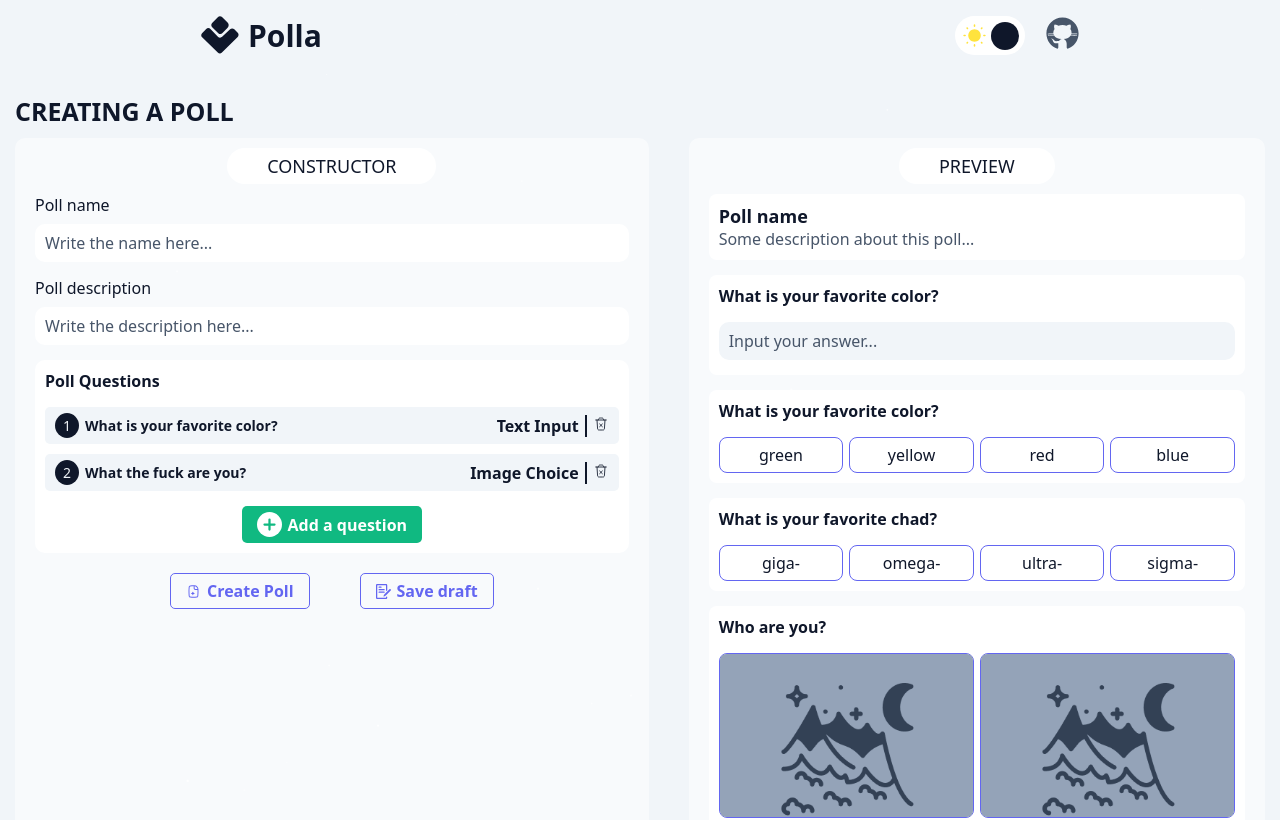
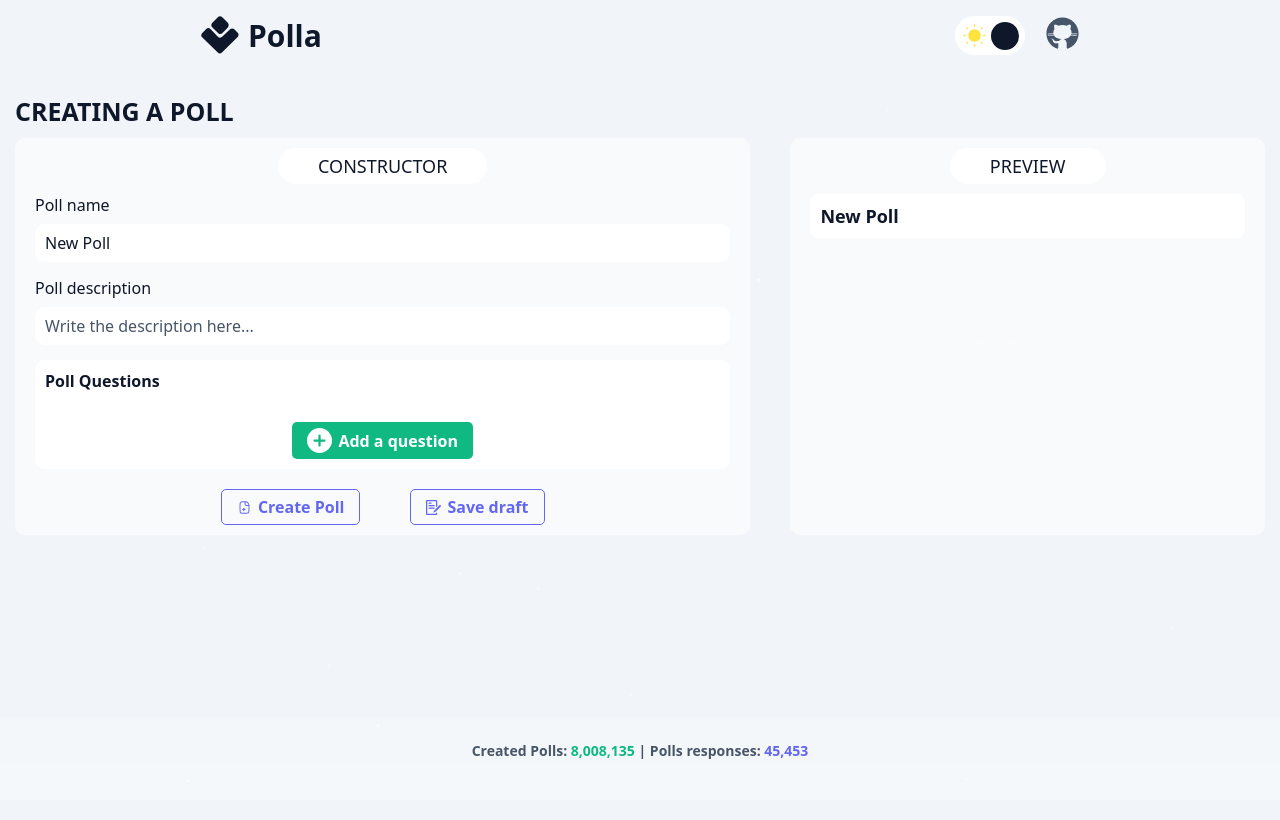
Before and after one commit to DanilaMusaev/Polla-frontend, a Nuxt app: page /create in a window 1280 px wide. Shown: the top 820 px of the page. Built offline with nearby package versions, Linux system fonts and the light colour scheme.

Commit message:
Full connection of the constructor and preview states

```diff
--- a/app/components/domain/create/Constructor.vue
+++ b/app/components/domain/create/Constructor.vue
@@ -1,5 +1,6 @@
 <script setup lang="ts">
 const {isOpen, open, close} = useModal();
+const {poll, addQuestion, updatePoll} = usePollState();
 </script>
 
 <template>
@@ -9,19 +10,18 @@ const {isOpen, open, close} = useModal();
             <p class="constructor__input-property-name">
                 Poll name
             </p>
-            <UiMyInput type="text" placeholder="Write the name here..." custom-class="constructor__input-elem"/>
+            <UiMyInput :model-value="poll.title" @update:model-value="(value) => updatePoll({title: value.toString()})" type="text" placeholder="Write the name here..." custom-class="constructor__input-elem"/>
         </div>
         <div class="constructor__input-property">
             <p class="constructor__input-property-name">
                 Poll description
             </p>
-            <UiMyInput type="text" placeholder="Write the description here..." custom-class="constructor__input-elem"/>
+            <UiMyInput :model-value="poll.description" @update:model-value="(value) => updatePoll({description: value.toString()})" type="text" placeholder="Write the description here..." custom-class="constructor__input-elem"/>
         </div>
         <div class="constructor__questions">
             <p class="constructor__questions-notation">Poll Questions</p>
             <ul class="constructor__question-list">
-                <DomainCreateQuestionItem :order="1" text="What is your favorite color?" type="TEXT" />
-                <DomainCreateQuestionItem :order="2" text="What the fuck are you?" type="IMAGE_CHOICE" />
+                <DomainCreateQuestionItem v-for="question in poll.questions" :order="question.order" :text="question.text" :type="question.type" />
             </ul>
             <UiMyButton class="constructor__questions-add-btn" icon="plus" :icon-with-round="true" @click="open">Add a question</UiMyButton>
         </div>
@@ -29,7 +29,7 @@ const {isOpen, open, close} = useModal();
             <UiMyButton btn-type="bordered" icon="add-file">Create Poll</UiMyButton>
             <UiMyButton btn-type="bordered" icon="draft">Save draft</UiMyButton>
         </div>
-    <ModalsCreateQuestionModal v-if="isOpen" :is-show-modal="isOpen" @close="close" @create="(question) => console.log(question)" />
+    <ModalsCreateQuestionModal v-if="isOpen" :is-show-modal="isOpen" @close="close" @create="(question) => addQuestion(question)" />
     </div>
 </template>
 
--- a/app/components/domain/create/Preview.vue
+++ b/app/components/domain/create/Preview.vue
@@ -1,63 +1,20 @@
 <script setup lang="ts">
-import type { QuestionFromApi } from '~/api/types/poll.api-type';
-
-const QUESTIONS_TEST: Omit<QuestionFromApi, 'pollId'>[] = [
-    {
-        id: '1314sdaf234',
-        type: 'TEXT',
-        text: 'What is your favorite color?',
-        order: 1,
-    },
-    {
-        id: '124141',
-        type: 'SINGLE_CHOICE',
-        text: 'What is your favorite color?',
-        order: 2,
-        options: ['green', 'yellow', 'red', 'blue'],
-    },
-    {
-        id: '879568765',
-        type: 'MULTIPLE_CHOICE',
-        text: 'What is your favorite chad?',
-        order: 3,
-        options: ['giga-', 'omega-', 'ultra-', 'sigma-'],
-    },
-    {
-        id: '21879huasjh24',
-        type: 'IMAGE_CHOICE',
-        text: 'Who are you?',
-        order: 4,
-        options: [
-            '/uploads/suchka.png',
-            '/uploads/glotter.png',
-            '/uploads/mashina.png',
-            '/uploads/lox.png',
-        ],
-    },
-];
-// Test var
-const answers = reactive<Record<string, any>>({});
-
-const handleAnswerChange = (value: any, questionId: string) => {
-    answers[questionId] = value;
-};
+const { poll } = usePollState();
 </script>
 
 <template>
     <div class="preview">
         <h3 class="preview__title block-title">Preview</h3>
         <div class="preview__name-desc-wrapper">
-            <p class="preview__name">Poll name</p>
-            <p class="preview__desc">Some description about this poll...</p>
+            <p class="preview__name">{{ poll.title }}</p>
+            <p v-if="poll.description" class="preview__desc">{{ poll.description }}</p>
         </div>
         <div class="preview__questions-list">
-            <DomainCommonQuestion
-                v-for="question in QUESTIONS_TEST"
-                :question="question"
-                v-model:model-value="answers[question.id]"
-                @update:model-value="
-                    (value) => handleAnswerChange(value, question.id)
-                "
+            <UiQuestionMockQuestion
+                v-for="question in poll.questions"
+                :text="question.text"
+                :type="question.type"
+                :options="question.options"
             />
         </div>
     </div>
--- a/app/components/modals/CreateQuestionModal.vue
+++ b/app/components/modals/CreateQuestionModal.vue
@@ -4,7 +4,7 @@ interface Props {
 }
 interface Emits {
     (e: 'close'): void;
-    (e: 'create', question: Partial<Question>): void;
+    (e: 'create', question: Omit<Question, 'order'>): void;
 }
 const props = defineProps<Props>();
 const emit = defineEmits<Emits>();
@@ -50,7 +50,11 @@ const prevStep = () => {
 };
 
 const createQuestion = () => {
-    emit('create', { ...questionInfo });
+    try {
+        emit('create', prepareQuestionForCreation(questionInfo));
+    } catch (err) {
+        alert(`How?!!, error: ${err}`); // Need add notification component to show error/other notifications
+    }
     modalClose();
 };
 
--- a/app/components/ui/question/MockQuestion.vue
+++ b/app/components/ui/question/MockQuestion.vue
@@ -6,6 +6,8 @@ import Text from './mock/Text.vue';
 
 interface Props {
     type: QuestionTypes;
+    text?: string;
+    options?: any;
 }
 
 const props = defineProps<Props>();
@@ -17,16 +19,19 @@ const componentMap = {
     IMAGE_CHOICE: ImageChoice,
     RATING: Text,
 } as const;
+
+const questionText = computed(() => props.text ? props.text : 'Question?');
 </script>
 
 <template>
     <div class="mock-question">
         <div class="question__header">
-            <h4 class="mock-question__text">Question?</h4>
+            <h4 class="mock-question__text">{{ questionText }}</h4>
         </div>
         <div class="question__content">
             <component
                 :is="componentMap[type]"
+                :options="props.options"
             />
         </div>
     </div>
--- a/app/components/ui/question/mock/ImageChoice.vue
+++ b/app/components/ui/question/mock/ImageChoice.vue
@@ -1,4 +1,10 @@
 <script setup lang="ts">
+interface Props {
+    options?: any;
+}
+
+const props = defineProps<Props>();
+
 const modelValue = ref();
 
 const mockChoices = [
@@ -10,12 +16,14 @@ const mockChoices = [
 const handleChange = (value: string | number) => {
     modelValue.value = value;
 };
+
+const usedChoices = computed(() => props.options ? props.options : mockChoices);
 </script>
 
 <template>
     <div class="question-image-choice">
         <UiQuestionBaseBorderChoice
-            v-for="choice, index in mockChoices"
+            v-for="choice, index in usedChoices"
             :key="`${index}__${choice}`"
             :is-selected="modelValue === choice"
             class="choice-label"
--- a/app/components/ui/question/mock/MultipleChoice.vue
+++ b/app/components/ui/question/mock/MultipleChoice.vue
@@ -1,4 +1,10 @@
 <script setup lang="ts">
+interface Props {
+    options?: any;
+}
+
+const props = defineProps<Props>();
+
 const modelValue = ref();
 
 const mockChoices = [
@@ -23,12 +29,14 @@ const handleChange = (value: string | number, checked: boolean) => {
 
     modelValue.value = newValue;
 };
+
+const usedChoices = computed(() => props.options ? props.options : mockChoices);
 </script>
 
 <template>
     <div class="question-multiple-choice">
         <UiQuestionBaseBorderChoice
-            v-for="(choice, index) in mockChoices"
+            v-for="(choice, index) in usedChoices"
             :key="`${index}__${choice}`"
             :is-selected="modelValue?.includes(choice)"
             class="choice-label"
--- a/app/components/ui/question/mock/SingleChoice.vue
+++ b/app/components/ui/question/mock/SingleChoice.vue
@@ -1,4 +1,10 @@
 <script setup lang="ts">
+interface Props {
+    options?: any;
+}
+
+const props = defineProps<Props>();
+
 const modelValue = ref();
 
 const mockChoices = [
@@ -11,12 +17,14 @@ const mockChoices = [
 const handleChange = (value: string | number) => {
     modelValue.value = value;
 };
+
+const usedChoices = computed(() => props.options ? props.options : mockChoices);
 </script>
 
 <template>
     <div class="question-single-choice">
         <UiQuestionBaseBorderChoice
-            v-for="choice, index in mockChoices"
+            v-for="choice, index in usedChoices"
             :key="`${index}__${choice}`"
             :is-selected="modelValue === choice"
             class="choice-label"
--- a/app/components/ui/question/mock/Text.vue
+++ b/app/components/ui/question/mock/Text.vue
@@ -1,4 +1,9 @@
 <script setup lang="ts">
+interface Props {
+    options?: any;
+}
+
+const props = defineProps<Props>();
 </script>
 
 <template>
--- /dev/null
+++ b/app/utils/prepareQuestionForCreation.ts
@@ -0,0 +1,17 @@
+export default function (
+    partialQuestion: Partial<Question>
+): Omit<Question, 'order'> {
+    if (!partialQuestion.text?.trim()) {
+        throw new Error('Text question is required');
+    }
+
+    if (!partialQuestion.type) {
+        throw new Error('Question type is required');
+    }
+
+    return {
+        text: partialQuestion.text?.trim(),
+        type: partialQuestion.type,
+        options: partialQuestion.options,
+    };
+}
```
